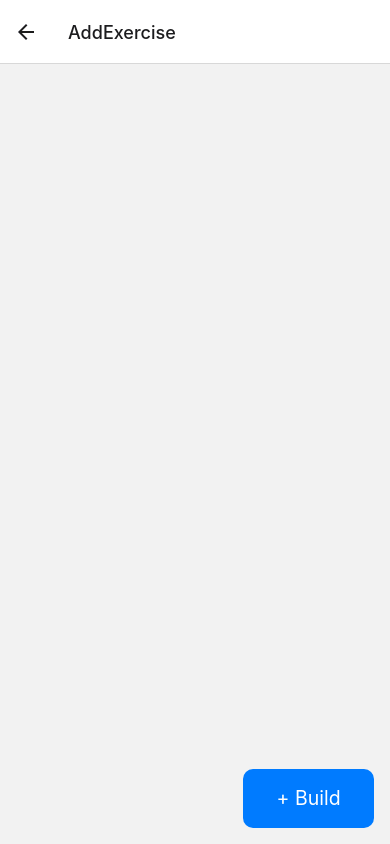
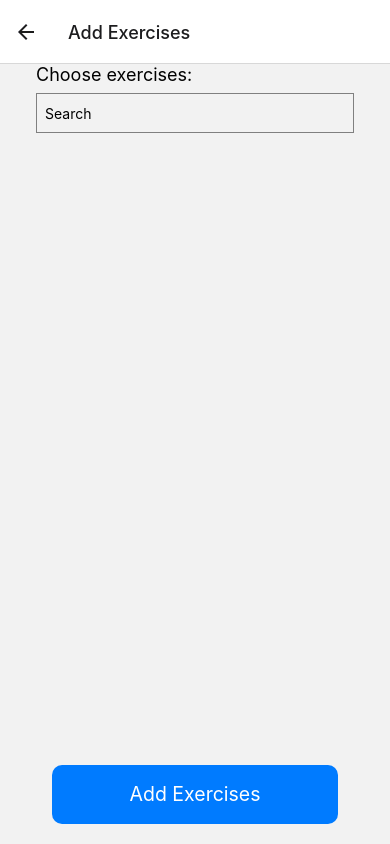
Before and after one commit to Benji2418/fitness, a React Native app: screen /AddExercise in a window 390 px wide. Built offline with nearby package versions, Linux system fonts and the light colour scheme.

Commit message:
initialisation screens

```diff
--- a/App.js
+++ b/App.js
@@ -11,9 +11,9 @@ const App = () => {
   return (
     <NavigationContainer>
       <Stack.Navigator initialRouteName="Home">
-        <Stack.Screen name="Plans" component={Plans} />
-        <Stack.Screen name="BuildPlans" component={BuildPlans}/>
-        <Stack.Screen name="AddExercise" component={AddExercise}/>
+        <Stack.Screen name="Plans" component={Plans}/>
+        <Stack.Screen name="BuildPlans" component={BuildPlans} options={{ title: 'Build Plans' }}/>
+        <Stack.Screen name="AddExercise" component={AddExercise} options={{ title: 'Add Exercises' }}/>
       </Stack.Navigator>
     </NavigationContainer>
   );
--- a/screens/AddExercise.js
+++ b/screens/AddExercise.js
@@ -1,12 +1,12 @@
-import * as React from 'react';
-import { NavigationContainer } from '@react-navigation/native';
+import { CurrentRenderContext, NavigationContainer } from '@react-navigation/native';
+import React, { useState } from 'react';
 import { createStackNavigator } from '@react-navigation/stack';
-import { View, Text, Dimensions, Button, StyleSheet, TouchableOpacity } from 'react-native';
+import { View, Text, Dimensions, Button, StyleSheet, TextInput, TouchableOpacity } from 'react-native';
+import { SafeAreaView } from 'react-native-safe-area-context';
 
 const { width, height } = Dimensions.get('window');
 
 const Stack = createStackNavigator();
-
 // Custom Button Component
 const CustomButton = ({ onPress, title }) => (
   <TouchableOpacity
@@ -20,26 +20,40 @@ const CustomButton = ({ onPress, title }) => (
 
 const AddExercise = ({navigation}) => {
   const handlePress = () => {
-    navigation.navigate('BuildPlans');
+    navigation.navigate('AddExercise');
   };
+  const [text, setText] = useState('');
 
   return (
-    <View style={styles.container}>
-      <CustomButton onPress={handlePress} title="+ Build" />
-    </View>
+    <SafeAreaView style={styles.container}>
+        <View style={styles.inputContainer}>
+            <Text style={styles.label}>Choose exercises:</Text>
+            <TextInput
+            style={styles.input}
+            placeholder="Search"
+            onChangeText={setText} // Updates the state variable 'text' whenever the input changes
+            value={text} // Binds the input value to the state variable 'text'
+            />
+        </View>
+        <View style={styles.exerciseContainer}>
+            <CustomButton onPress={handlePress} title="Add Exercises" />
+        </View>
+    </SafeAreaView>
   );
 };
 // Define the styles for the component
 const styles = StyleSheet.create({
   container: {
     flex: 1, // Occupies the full screen
-    justifyContent: 'flex-end', // Centers content vertically
-    alignItems: 'flex-end', // Centers content horizontally
-    paddingBottom: 16,
-    paddingRight: 16
+    justifyContent: 'space-between', // Centers content vertically
+    paddingHorizontal: 16,
+  },
+  exerciseContainer: {
+    marginBottom: 20, // Adds some space at the bottom
+    alignItems: 'center'
   },
   button: {
-    width: '35%', // Width as a percentage of the container's width
+    width: '80%', // Width as a percentage of the container's width
     height: height * 0.07, // Height as a percentage of the device's height
     backgroundColor: '#007BFF', // Button background color
     justifyContent: 'center', // Centers content vertically
@@ -50,6 +64,25 @@ const styles = StyleSheet.create({
     color: '#FFFFFF', // Text color
     fontSize: width * 0.05, // Font size as a percentage of the device's width
   },
+  inputContainer: {
+  },
+  label: {
+    fontSize: 18, // Sets the font size for the label
+    marginBottom: 8, // Adds space below the label
+    marginLeft: 20, // Adds a margin to the left side
+    marginRight: 20, // Adds a margin to the right side
+  },
+  input: {
+    height: 40, // Sets the height for the input box
+    borderColor: 'gray', // Sets the border color
+    borderWidth: 1, // Sets the border width
+    paddingHorizontal: 8, // Adds padding inside the input box
+    marginLeft: 20, // Adds a margin to the left side
+    marginRight: 20, // Adds a margin to the right side
+  },
+  displayText: {
+    fontSize: 18, // Sets the font size for the display text
+  },
 });
 
 // Export the component as default
--- a/screens/BuildPlans.js
+++ b/screens/BuildPlans.js
@@ -28,10 +28,10 @@ const BuildPlans = ({navigation}) => {
   return (
     <SafeAreaView style={styles.container}>
         <View style={styles.inputContainer}>
-            <Text style={styles.label}>Choose Exercises:</Text>
+            <Text style={styles.label}>Plan Name:</Text>
             <TextInput
             style={styles.input}
-            placeholder="Search"
+            placeholder="Title"
             onChangeText={setText} // Updates the state variable 'text' whenever the input changes
             value={text} // Binds the input value to the state variable 'text'
             />
@@ -66,7 +66,6 @@ const styles = StyleSheet.create({
     fontSize: width * 0.05, // Font size as a percentage of the device's width
   },
   inputContainer: {
-    marginTop: 20, // Adds space below the input container
   },
   label: {
     fontSize: 18, // Sets the font size for the label
--- a/screens/Plans.js
+++ b/screens/Plans.js
@@ -6,6 +6,7 @@ import { View, Text, Dimensions, Button, StyleSheet, TouchableOpacity } from 're
 const { width, height } = Dimensions.get('window');
 
 const Stack = createStackNavigator();
+
 
 // Custom Button Component
 const CustomButton = ({ onPress, title }) => (
```
